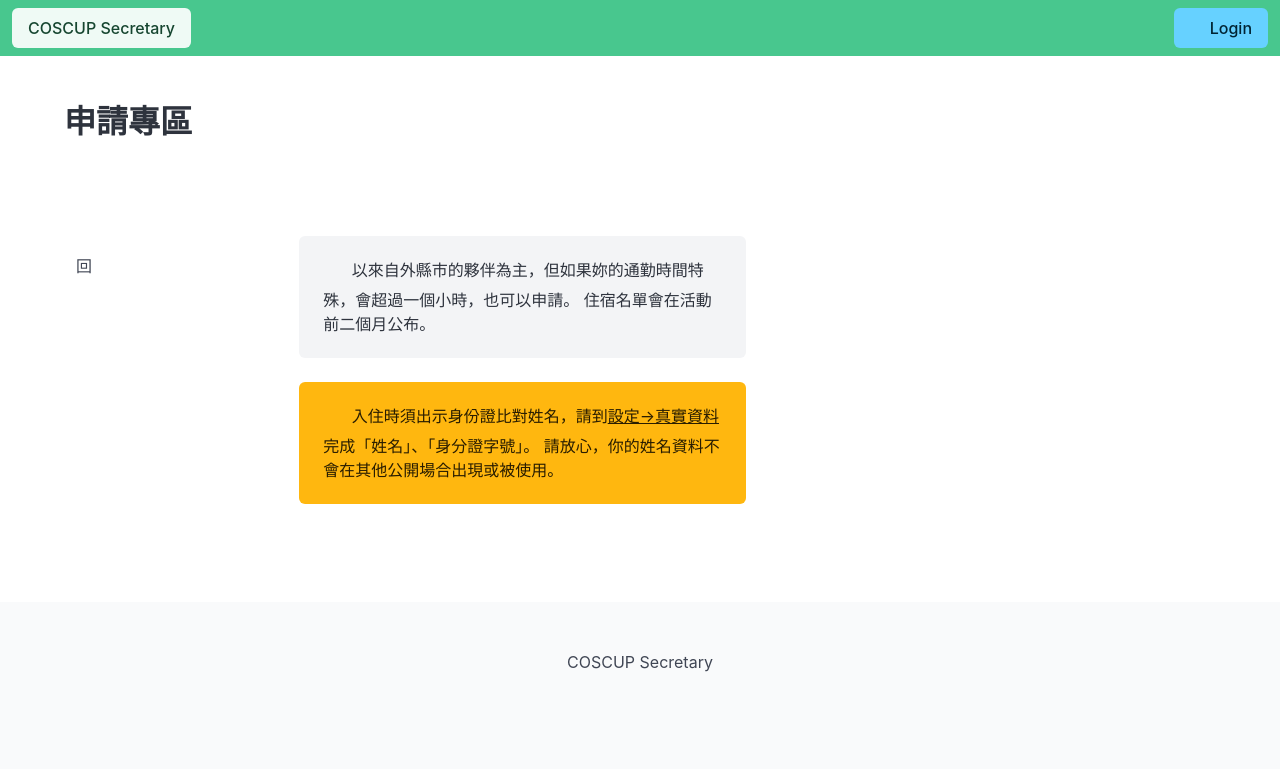
After one commit to COSCUP/COSCUP-Volunteer, a Python web app: template templates/form_accommodation.html in a window 1280 px wide. The commit adds this page. Shown: the top 769 px of the page. Run offline with Jinja, Linux system fonts and the light colour scheme; the template is opened without the code that fills it, so the values that code supplies are empty; some libraries are stand-ins or nearby versions.

Commit message:
Add accommodation form

```diff
--- /dev/null
+++ b/templates/form.html
@@ -0,0 +1,29 @@
+{% extends "base.html" %}
+{% block head_title %} - 申請專區 {%block head_title_form%}{%endblock%}{% endblock %}
+{% block body %}
+<section class="section">
+  <div class="container">
+    <h1 class="title">
+        申請專區
+    </h1>
+    <p class="subtitle">{%block head_subtitle%}{%endblock%}</p>
+  </div>
+</section>
+<section class="section">
+  <div class="container">
+      <div class="columns">
+          <div class="column is-one-fifth">
+			  <aside class="menu">
+                <p class="menu-label">{{project.name}}</p>
+			    <ul class="menu-list">
+                    <li><a href="/team/{{team.pid}}/{{team.tid}}">回 {{team.name}}</a></li>
+			    </ul>
+			  </aside>
+          </div>
+          <div class="column">
+              {% block form_body %}{% endblock %}
+          </div>
+      </div>
+  </div>
+</section>
+{% endblock %}
--- /dev/null
+++ b/templates/form_accommodation.html
@@ -0,0 +1,40 @@
+{% extends "form.html" %}
+{% block head_title_form %}住宿申請{% endblock %}
+{% block form_body %}
+<div class="columns">
+    <div class="column is-half">
+        <div class="notification">
+            <span class="icon has-text-info"><i class="fas fa-info-circle"></i></span>
+            以來自外縣市的夥伴為主，但如果妳的通勤時間特殊，會超過一個小時，也可以申請。
+            住宿名單會在活動前二個月公布。
+        </div>
+        {% if is_ok_submit %}
+        <form method="POST">
+            <div class="field">
+                <div class="control">
+                    <label class="label">我需要申請住宿？</label>
+                    <div class="select">
+                        <select name="accommodation">
+                            <option value="no">我不需要住宿(No)</option>
+                            <option value="yes">我需要住宿(Yes)</option>
+                            <option value="yes-longtraffic">我需要住宿，且通勤時間大於一小時(Yes)</option>
+                        </select>
+                    </div>
+                </div>
+            </div>
+            <div class="field">
+                <div class="control">
+                    <button class="button is-primary" type="submit">送出申請</button>
+                </div>
+            </div>
+        </form>
+        {% else %}
+        <div class="notification is-warning">
+            <span class="icon has-text-info"><i class="fas fa-exclamation-triangle"></i></span>
+            入住時須出示身份證比對姓名，請到<a href="/setting/profile_real">設定→真實資料</a>完成「姓名」、「身分證字號」。
+            請放心，你的姓名資料不會在其他公開場合出現或被使用。
+        </div>
+        {% endif %}
+    </div>
+</div>
+{% endblock %}
--- a/templates/team.html
+++ b/templates/team.html
@@ -61,7 +61,7 @@
                       <li><a>相關申請專區</a>
                           <ul>
                               <li>
-                                  <a>
+                                  <a href="/team/{{team.pid}}/{{team.tid}}/form/accommodation">
                                       <span class="icon"><i class="fas fa-ban"></i></span>
                                       <span>活動日住宿</span>
                                   </a>
```
Also changed, not shown: view/team.py (+23 -0 lines).
